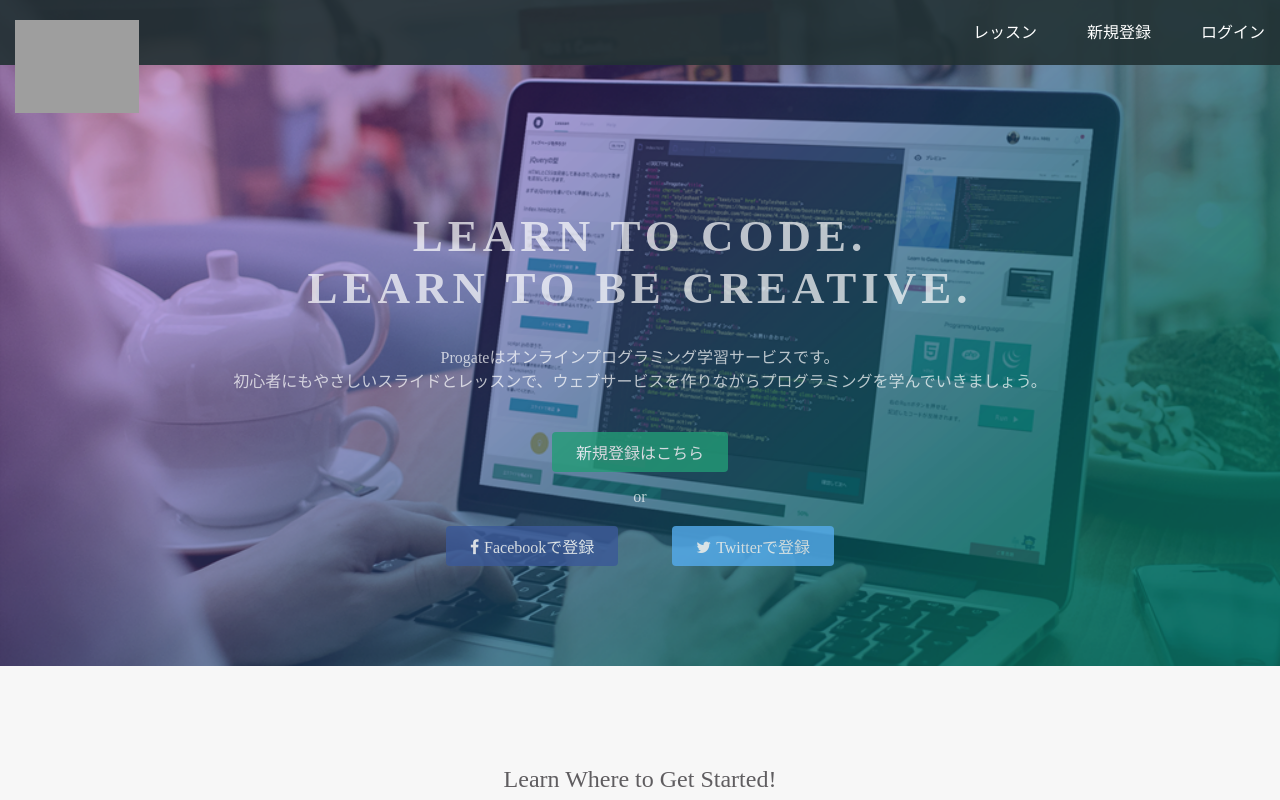
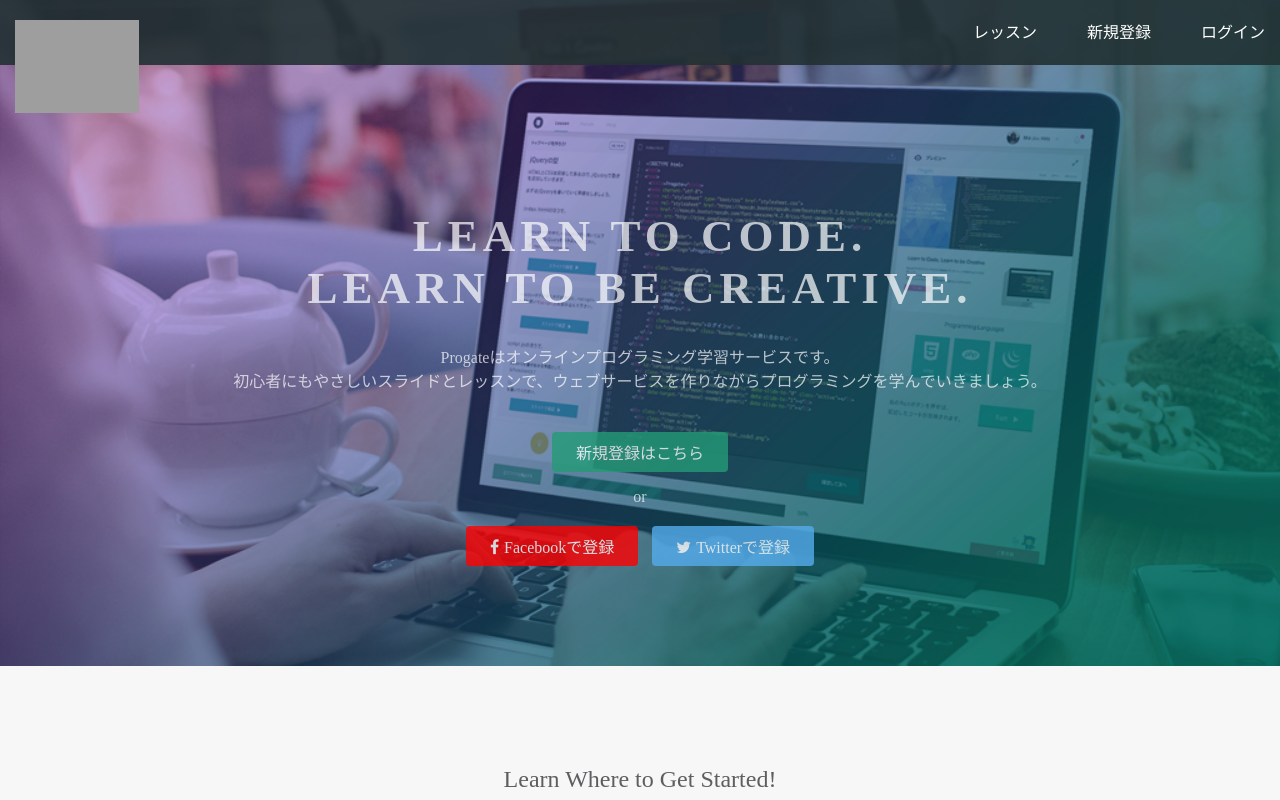
Before and after one commit to hikarukmgt/hikarukmgt.github.io, a plain HTML site: page index.html in a window 1280 px wide. Shown: the top 800 px of the page. Drawn offline with Linux system fonts and the light colour scheme; grey boxes are pictures that could not be loaded.

Commit message:
Update stylesheet.css

```diff
--- a/stylesheet.css
+++ b/stylesheet.css
@@ -50,8 +50,8 @@ a {
 }
 
 .facebook {
-  background-color: #3b5998;
-  margin-right: 50px;
+  background-color: red;
+  margin-right: 10px;
 }
 
 .twitter {
```
